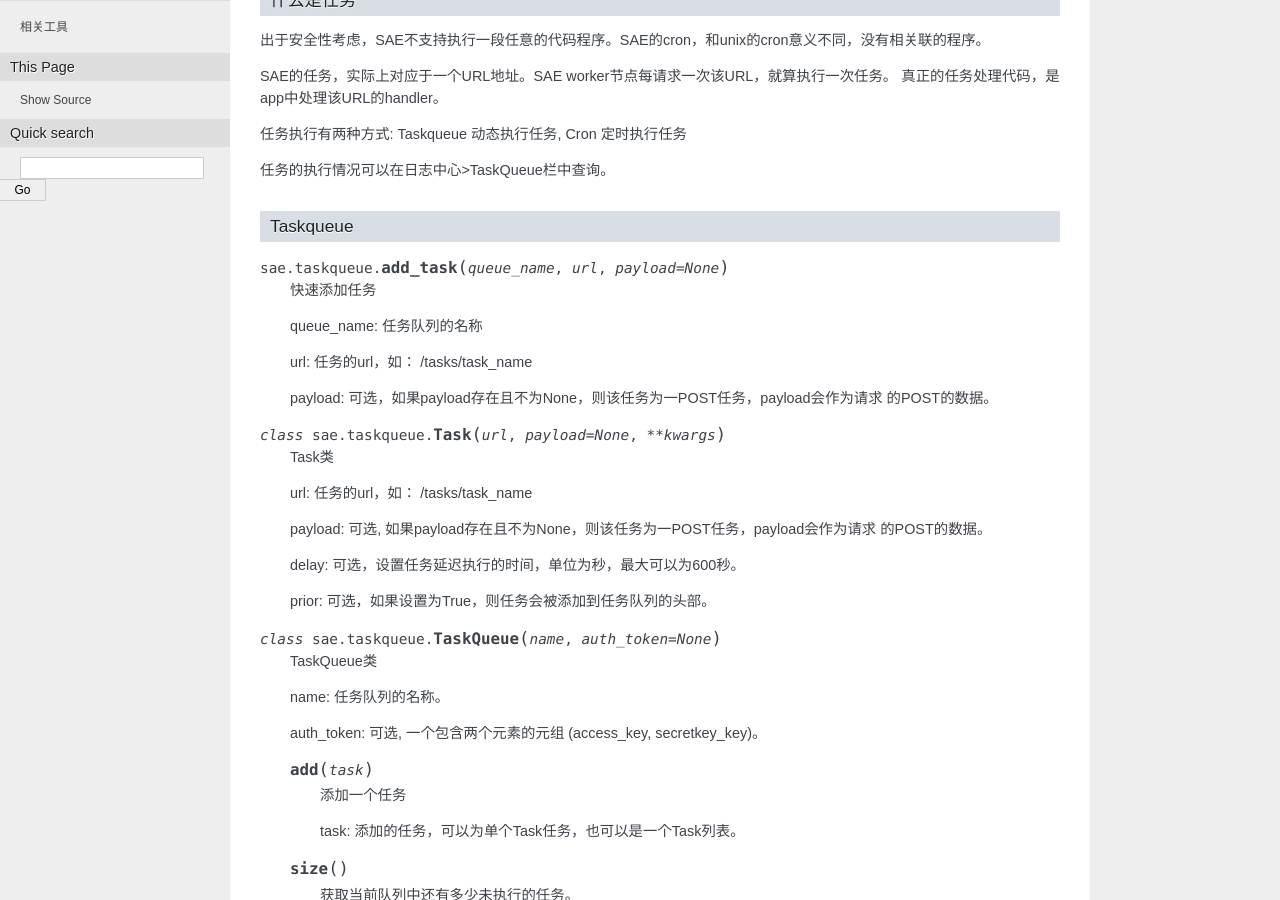
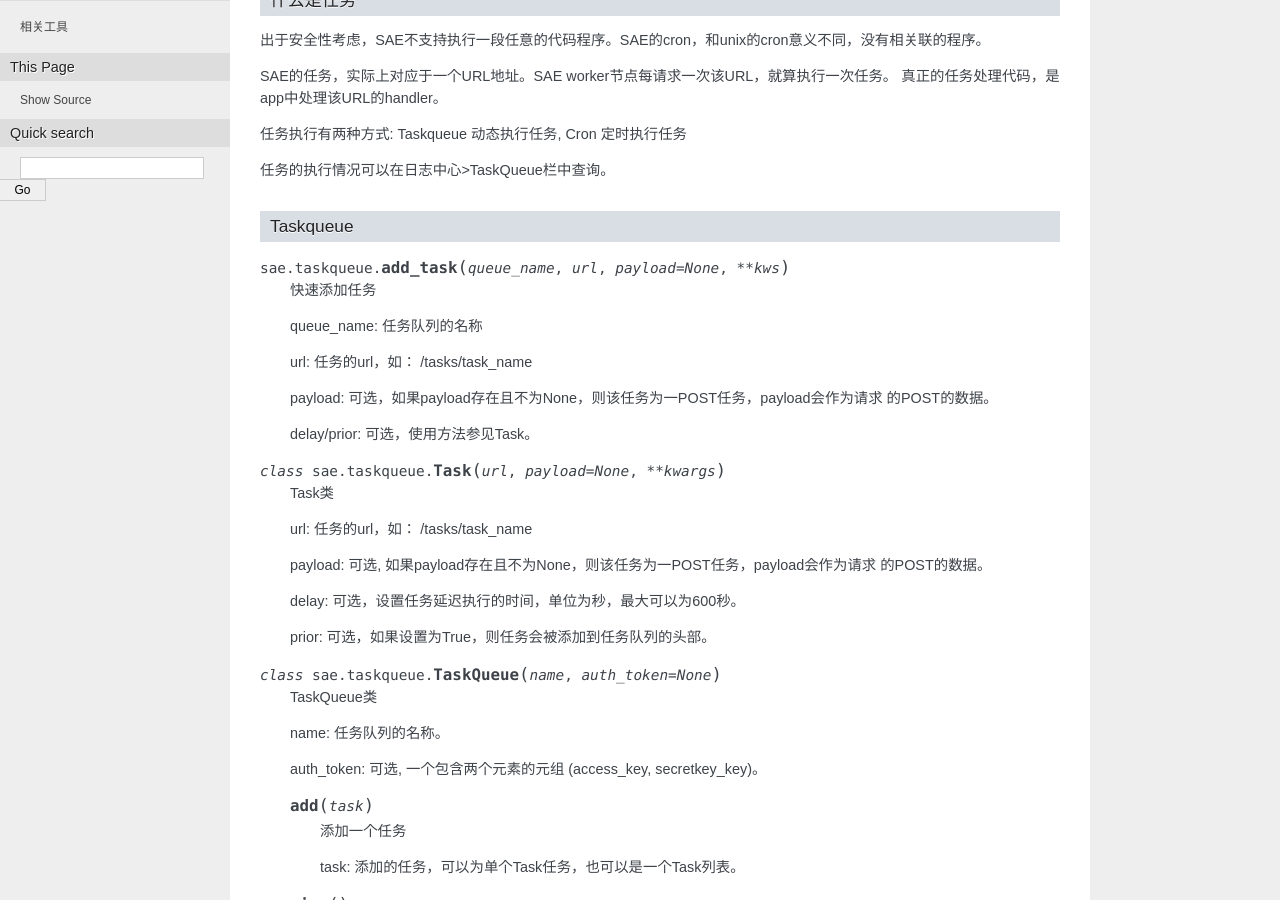
Before and after one commit to sinacloud/sae-python-dev-guide, a Sphinx documentation site: the page built from docs/service.rst, in a window 1280 px wide and 900 px high, scrolled down 1153 px. Built offline with Sphinx 7.4.7, drawn with Linux system fonts in a browser that asks for light colours.

Commit message:
Add parameter prior/delay to sae.taskqueue.add_task

```diff
--- a/docs/service.rst
+++ b/docs/service.rst
@@ -76,7 +76,7 @@
 
 .. module:: sae.taskqueue
 
-.. py:function:: add_task(queue_name, url, payload=None)
+.. py:function:: add_task(queue_name, url, payload=None, **kws)
 
    快速添加任务
 
@@ -86,6 +86,8 @@
 
    payload: 可选，如果payload存在且不为None，则该任务为一POST任务，payload会作为请求
    的POST的数据。
+
+   delay/prior: 可选，使用方法参见Task。
 
 
 .. py:class:: Task(url, payload=None, **kwargs)
```
Also changed, not shown: 1 other file.
